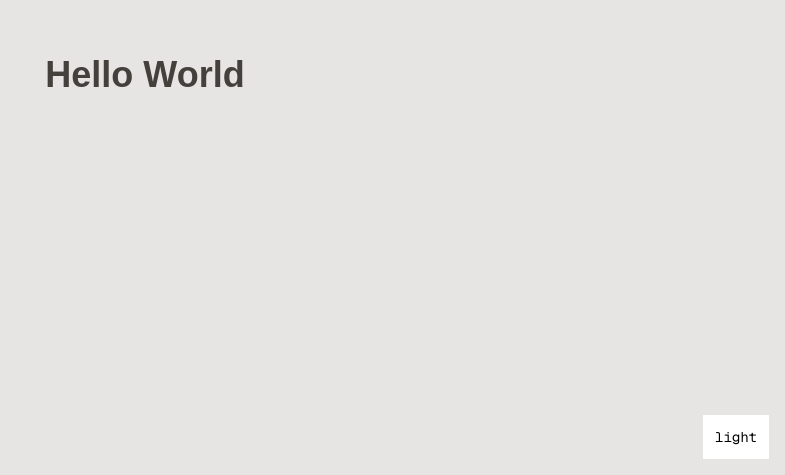
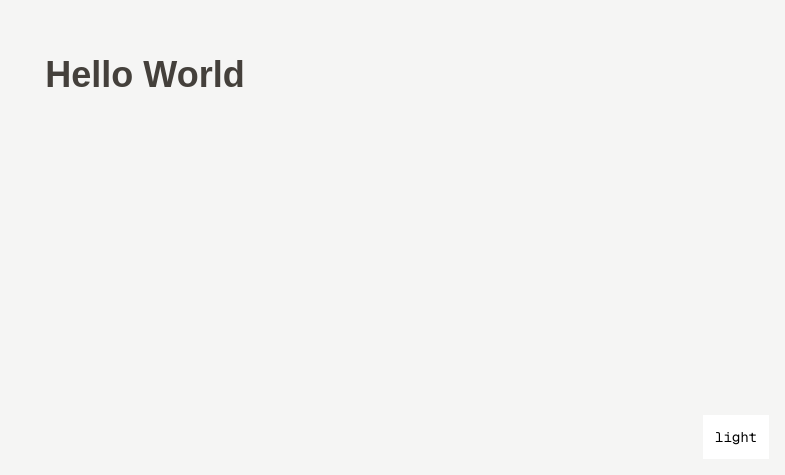
Before and after one commit to joepetrillo/rust.directory, a Next.js app: page / in a window 1280 px wide. Shown: the part 325-800 px from the top of the page, without its empty margins (495-1280 px from the left). Built offline with nearby package versions, Linux system fonts and the light colour scheme; a web font is replaced by a local one.

Commit message:
ligher bg

```diff
--- a/src/app/layout.tsx
+++ b/src/app/layout.tsx
@@ -44,7 +44,7 @@ export default function RootLayout({
   return (
     <html suppressHydrationWarning lang="en">
       <body
-        className={`${unicaSans.variable} ${geistMono.variable} bg-stone-200 font-sans text-stone-700 antialiased dark:bg-stone-950 dark:text-stone-300`}
+        className={`${unicaSans.variable} ${geistMono.variable} bg-stone-100 font-sans text-stone-700 antialiased dark:bg-stone-950 dark:text-stone-300`}
       >
         <ThemeProvider>
           {children}
```
